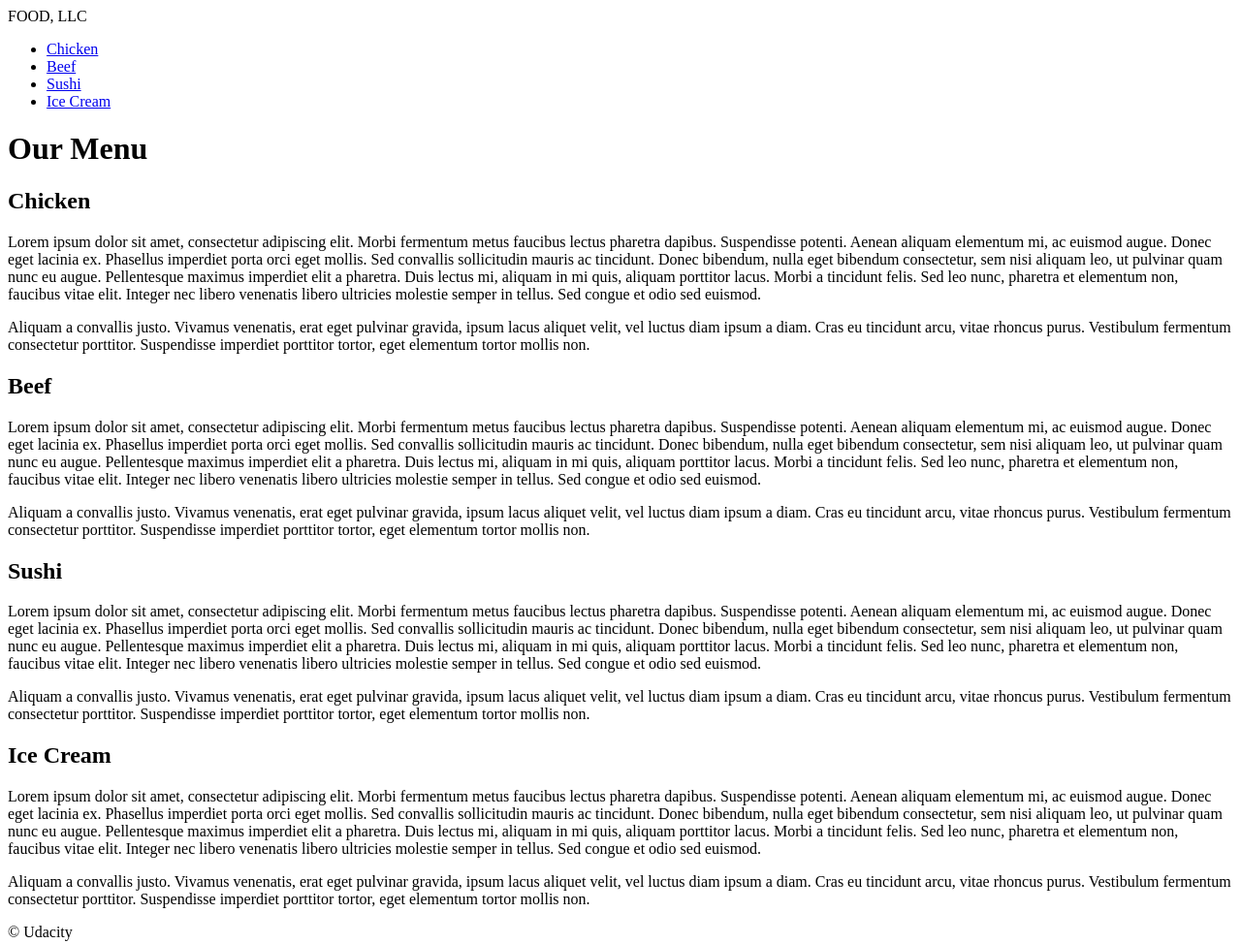
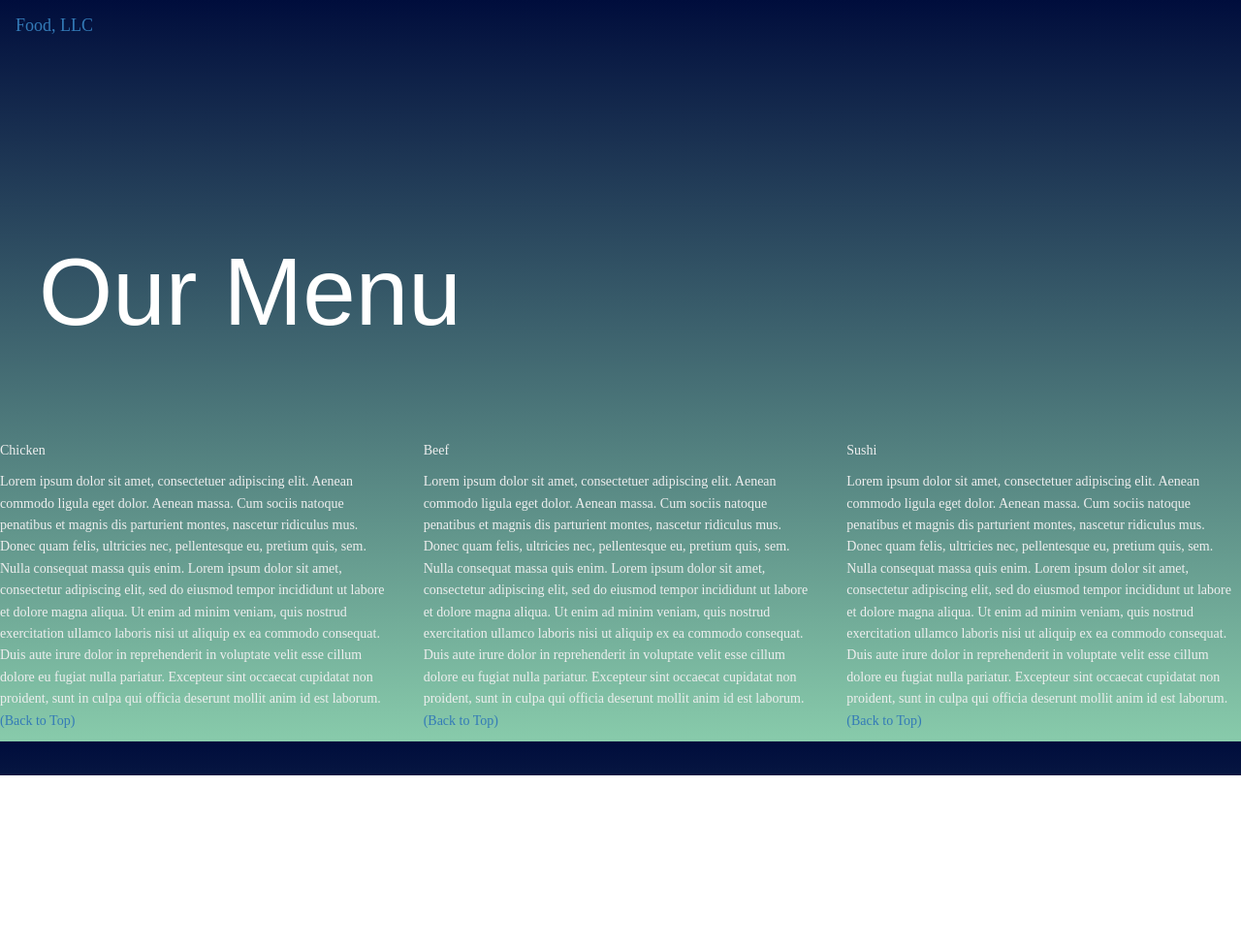
Before and after one commit to NaveenBoby/Module-3-Solution, a plain HTML site: page index.html in a window 1280 px wide. Shown: the whole page at 97% size. After the commit the page ends 800 px from the top, so only its background shows below. Drawn offline with nearby package versions, Linux system fonts and the light colour scheme; files that its build step writes are made by us from their sources.

Commit message:
Update index.html

```diff
--- a/index.html
+++ b/index.html
@@ -1,82 +1,77 @@
-<!DOCTYPE >
-<html lang="en">
+<!DOCTYPE html>
+<html>
 <head>
-  <meta charset="UTF-8">
-  <meta name="viewport" content="width=device-width, initial-scale=1.0">
-  <meta http-equiv="X-UA-Compatible" content="ie=edge">
-  <title>Manipulating the DOM</title>
-  <!-- Load Google Fonts -->
-  <link href="https://fonts.googleapis.com/css?family=Fira+Sans:900|Merriweather&display=swap" rel="stylesheet">  <!-- Load Styles -->
-  <link href="css/styles.css" rel="stylesheet">
+
+<title>Module 3</title>
+
+  <meta name="viewport" content="width=device-width, initial-scale=1">
+  <link rel="stylesheet" href="https://maxcdn.bootstrapcdn.com/bootstrap/3.3.7/css/bootstrap.min.css">
+  <script src="https://ajax.googleapis.com/ajax/libs/jquery/3.3.1/jquery.min.js"></script>
+  <script src="https://maxcdn.bootstrapcdn.com/bootstrap/3.3.7/js/bootstrap.min.js"></script>
+
 </head>
+
+<meta name="viewport" content="width=device-width, initial-scale=1">
+<link rel="stylesheet" type="text/css" href="style.css">
+
+
+
 <body>
-  <!-- HTML Follows BEM naming conventions
-  IDs are only used for sections to connect menu achors to sections -->
-  <header class="page__header">
-    <nav class="navbar__menu">
-      <div id="food">
-        FOOD, LLC
+
+
+<nav class="navbar" id="top">
+  <div class="container-fluid">
+
+    <div class="navbar-header">
+      <button type="button" class="navbar-toggle" data-toggle="collapse" data-target="#myNavbar">
+        <span class="icon-bar"></span>
+        <span class="icon-bar"></span>
+        <span class="icon-bar"></span>
+      </button>
+      <a class="navbar-brand" href="#">Food, LLC</a>
     </div>
-           <!-- Navigation starts as empty UL that will be populated with JS -->
-        <!-- Start of Responsive integrate Icon -->
-        <div id="integrate" class="mobile-btn">
-          <div class="bar bar1"></div>
-          <div class="bar bar2"></div>
-          <div class="bar bar3"></div>
+
+    <div class="collapse" id="myNavbar">
+      <ul class="nav navbar-nav visible-xs">
+        <li><a class="menu-item" href="#">Chicken</a></li>
+        <li><a class="menu-item" href="#">Beef</a></li>
+        <li><a class="menu-item" href="#">Sushi</a></li>
+      </ul>
     </div>
-      <ul id="navbar__list"  class="mobile__nav toggle-show"></ul>
+
+  </div>
 </nav>
-  </header>
-  <main>
-    <header class="main__hero">
-      <h1>Our Menu</h1>
-    </header>
-    <!-- Each Section has an ID (used for the anchor) and
-    a data attribute that will populate the li node.
-    Adding more sections will automatically populate nav.
-    The first section is set to active class by default -->
-    <section id="section1" data-nav="Chicken" class="your-active-class">
-      <div class="landing__container">
-        <h2>Chicken</h2>
-        <p>Lorem ipsum dolor sit amet, consectetur adipiscing elit. Morbi fermentum metus faucibus lectus pharetra dapibus. Suspendisse potenti. Aenean aliquam elementum mi, ac euismod augue. Donec eget lacinia ex. Phasellus imperdiet porta orci eget mollis. Sed convallis sollicitudin mauris ac tincidunt. Donec bibendum, nulla eget bibendum consectetur, sem nisi aliquam leo, ut pulvinar quam nunc eu augue. Pellentesque maximus imperdiet elit a pharetra. Duis lectus mi, aliquam in mi quis, aliquam porttitor lacus. Morbi a tincidunt felis. Sed leo nunc, pharetra et elementum non, faucibus vitae elit. Integer nec libero venenatis libero ultricies molestie semper in tellus. Sed congue et odio sed euismod.</p>
 
-        <p>Aliquam a convallis justo. Vivamus venenatis, erat eget pulvinar gravida, ipsum lacus aliquet velit, vel luctus diam ipsum a diam. Cras eu tincidunt arcu, vitae rhoncus purus. Vestibulum fermentum consectetur porttitor. Suspendisse imperdiet porttitor tortor, eget elementum tortor mollis non.</p>
+<h1 class="main-title">Our Menu</h1>
+
+
+
+<div class="row">
+
+  <div class="col-lg-4 col-md-6 col-sm-12">
+    <div class="content-box">
+      <p class="item-name">Chicken</p>
+      <p>Lorem ipsum dolor sit amet, consectetuer adipiscing elit. Aenean commodo ligula eget dolor. Aenean massa. Cum sociis natoque penatibus et magnis dis parturient montes, nascetur ridiculus mus. Donec quam felis, ultricies nec, pellentesque eu, pretium quis, sem. Nulla consequat massa quis enim. Lorem ipsum dolor sit amet, consectetur adipiscing elit, sed do eiusmod tempor incididunt ut labore et dolore magna aliqua. Ut enim ad minim veniam, quis nostrud exercitation ullamco laboris nisi ut aliquip ex ea commodo consequat. Duis aute irure dolor in reprehenderit in voluptate velit esse cillum dolore eu fugiat nulla pariatur. Excepteur sint occaecat cupidatat non proident, sunt in culpa qui officia deserunt mollit anim id est laborum.<a href="#top">(Back to Top)</a></p>
     </div>
-    </section>
-    <section id="section2" data-nav="Beef" >
-      <div class="landing__container">
-        <h2>Beef</h2>
-        <p>Lorem ipsum dolor sit amet, consectetur adipiscing elit. Morbi fermentum metus faucibus lectus pharetra dapibus. Suspendisse potenti. Aenean aliquam elementum mi, ac euismod augue. Donec eget lacinia ex. Phasellus imperdiet porta orci eget mollis. Sed convallis sollicitudin mauris ac tincidunt. Donec bibendum, nulla eget bibendum consectetur, sem nisi aliquam leo, ut pulvinar quam nunc eu augue. Pellentesque maximus imperdiet elit a pharetra. Duis lectus mi, aliquam in mi quis, aliquam porttitor lacus. Morbi a tincidunt felis. Sed leo nunc, pharetra et elementum non, faucibus vitae elit. Integer nec libero venenatis libero ultricies molestie semper in tellus. Sed congue et odio sed euismod.</p>
+  </div>
 
-        <p>Aliquam a convallis justo. Vivamus venenatis, erat eget pulvinar gravida, ipsum lacus aliquet velit, vel luctus diam ipsum a diam. Cras eu tincidunt arcu, vitae rhoncus purus. Vestibulum fermentum consectetur porttitor. Suspendisse imperdiet porttitor tortor, eget elementum tortor mollis non.</p>
+  <div class="col-lg-4 col-md-6 col-sm-12">
+    <div class="content-box">
+      <p class="item-name">Beef</p>
+      <p>Lorem ipsum dolor sit amet, consectetuer adipiscing elit. Aenean commodo ligula eget dolor. Aenean massa. Cum sociis natoque penatibus et magnis dis parturient montes, nascetur ridiculus mus. Donec quam felis, ultricies nec, pellentesque eu, pretium quis, sem. Nulla consequat massa quis enim. Lorem ipsum dolor sit amet, consectetur adipiscing elit, sed do eiusmod tempor incididunt ut labore et dolore magna aliqua. Ut enim ad minim veniam, quis nostrud exercitation ullamco laboris nisi ut aliquip ex ea commodo consequat. Duis aute irure dolor in reprehenderit in voluptate velit esse cillum dolore eu fugiat nulla pariatur. Excepteur sint occaecat cupidatat non proident, sunt in culpa qui officia deserunt mollit anim id est laborum.<a href="#top">(Back to Top)</a></p>
     </div>
-    </section>
-    <section id="section3" data-nav="Sushi" >
-      <div class="landing__container">
-        <h2>Sushi</h2>
-        <p>Lorem ipsum dolor sit amet, consectetur adipiscing elit. Morbi fermentum metus faucibus lectus pharetra dapibus. Suspendisse potenti. Aenean aliquam elementum mi, ac euismod augue. Donec eget lacinia ex. Phasellus imperdiet porta orci eget mollis. Sed convallis sollicitudin mauris ac tincidunt. Donec bibendum, nulla eget bibendum consectetur, sem nisi aliquam leo, ut pulvinar quam nunc eu augue. Pellentesque maximus imperdiet elit a pharetra. Duis lectus mi, aliquam in mi quis, aliquam porttitor lacus. Morbi a tincidunt felis. Sed leo nunc, pharetra et elementum non, faucibus vitae elit. Integer nec libero venenatis libero ultricies molestie semper in tellus. Sed congue et odio sed euismod.</p>
+  </div>
 
-        <p>Aliquam a convallis justo. Vivamus venenatis, erat eget pulvinar gravida, ipsum lacus aliquet velit, vel luctus diam ipsum a diam. Cras eu tincidunt arcu, vitae rhoncus purus. Vestibulum fermentum consectetur porttitor. Suspendisse imperdiet porttitor tortor, eget elementum tortor mollis non.</p>
+
+  <div class="col-lg-4 col-md-12 col-sm-12">
+    <div class="content-box">
+      <p class="item-name">Sushi</p>
+      <p>Lorem ipsum dolor sit amet, consectetuer adipiscing elit. Aenean commodo ligula eget dolor. Aenean massa. Cum sociis natoque penatibus et magnis dis parturient montes, nascetur ridiculus mus. Donec quam felis, ultricies nec, pellentesque eu, pretium quis, sem. Nulla consequat massa quis enim. Lorem ipsum dolor sit amet, consectetur adipiscing elit, sed do eiusmod tempor incididunt ut labore et dolore magna aliqua. Ut enim ad minim veniam, quis nostrud exercitation ullamco laboris nisi ut aliquip ex ea commodo consequat. Duis aute irure dolor in reprehenderit in voluptate velit esse cillum dolore eu fugiat nulla pariatur. Excepteur sint occaecat cupidatat non proident, sunt in culpa qui officia deserunt mollit anim id est laborum.<a href="#top">(Back to Top)</a></p>
     </div>
-    </section>
-    <!-- Creat New Section -->
-    <section id="section4" data-nav="Ice Cream" >
-      <div class="landing__container">
-        <h2>Ice Cream</h2>
-        <p>Lorem ipsum dolor sit amet, consectetur adipiscing elit. Morbi fermentum metus faucibus lectus pharetra dapibus. Suspendisse potenti. Aenean aliquam elementum mi, ac euismod augue. Donec eget lacinia ex. Phasellus imperdiet porta orci eget mollis. Sed convallis sollicitudin mauris ac tincidunt. Donec bibendum, nulla eget bibendum consectetur, sem nisi aliquam leo, ut pulvinar quam nunc eu augue. Pellentesque maximus imperdiet elit a pharetra. Duis lectus mi, aliquam in mi quis, aliquam porttitor lacus. Morbi a tincidunt felis. Sed leo nunc, pharetra et elementum non, faucibus vitae elit. Integer nec libero venenatis libero ultricies molestie semper in tellus. Sed congue et odio sed euismod.</p>
+  </div>
 
-        <p>Aliquam a convallis justo. Vivamus venenatis, erat eget pulvinar gravida, ipsum lacus aliquet velit, vel luctus diam ipsum a diam. Cras eu tincidunt arcu, vitae rhoncus purus. Vestibulum fermentum consectetur porttitor. Suspendisse imperdiet porttitor tortor, eget elementum tortor mollis non.</p>
 </div>
-    </section>
-  </main>
-  <footer class="page__footer">
-    <p>&copy Udacity</p>
-  </footer>
 
-  <div class="scroll-top">
-    <a class="scroll-top-link" href="#">&#8593;</a>
-  </div>
-   <!-- JavaScript file -->
-   <script src="./js/app.js"></script>
+
 </body>
 </html>
```
Lines whose indentation alone changed are shown as unchanged.
